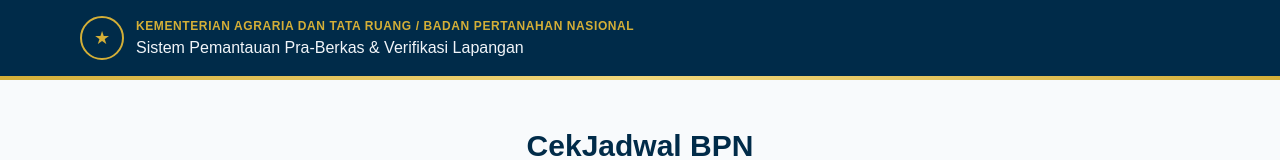
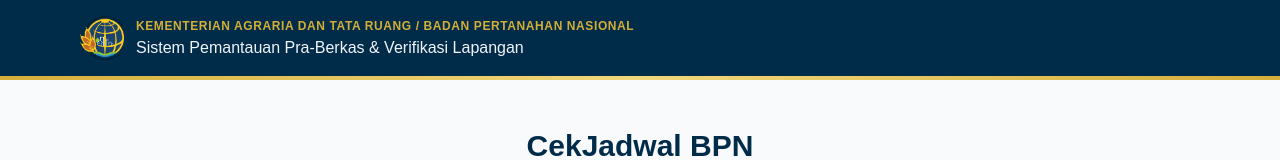
Before and after one commit to nesar123sbr/cekjadwal-bpn, a Next.js app: page / in a window 1280 px wide. Shown: the top 160 px of the page. Built offline with nearby package versions, Linux system fonts and the light colour scheme.

Commit message:
commit gatau keberapa

```diff
--- a/src/components/BrandHeader.tsx
+++ b/src/components/BrandHeader.tsx
@@ -1,3 +1,5 @@
+import Image from "next/image";
+
 export default function BrandHeader({
   children,
 }: {
@@ -6,12 +8,14 @@ export default function BrandHeader({
   return (
     <header className="bg-[#002B49] text-white">
       <div className="mx-auto flex max-w-6xl items-center gap-3 px-4 py-4">
-        <div
-          aria-hidden
-          className="flex h-11 w-11 shrink-0 items-center justify-center rounded-full border-2 border-[#D4AF37] text-lg text-[#D4AF37]"
-        >
-          ★
-        </div>
+        <Image
+          src="/logo-bpn.svg"
+          alt="Logo Kementerian ATR/BPN"
+          width={44}
+          height={44}
+          priority
+          className="h-11 w-11 shrink-0 object-contain"
+        />
         <div className="min-w-0 flex-1">
           <p className="text-[11px] font-semibold uppercase leading-tight tracking-wider text-[#D4AF37] sm:text-xs">
             Kementerian Agraria dan Tata Ruang /
--- a/src/components/admin/ReceiptModal.tsx
+++ b/src/components/admin/ReceiptModal.tsx
@@ -1,5 +1,6 @@
 "use client";
 
+import Image from "next/image";
 import { createPortal } from "react-dom";
 import { QRCodeSVG } from "qrcode.react";
 import type { ReceiptData } from "@/actions/application";
@@ -57,6 +58,16 @@ export default function ReceiptModal({
       <div className="w-full max-w-lg rounded-t-2xl bg-white p-5 sm:rounded-2xl">
         <article id="receipt-sheet" className="space-y-4 text-gray-900">
           <header className="border-b-2 border-[#D4AF37] pb-3 text-center">
+            <div className="mb-2 flex justify-center">
+              <Image
+                src="/logo-bpn.svg"
+                alt="Logo Kementerian ATR/BPN"
+                width={48}
+                height={48}
+                priority
+                className="h-12 w-12 object-contain"
+              />
+            </div>
             <p className="text-[11px] font-semibold uppercase leading-tight tracking-wider text-[#002B49]">
               Kementerian Agraria dan Tata Ruang /
               <br />
```
Also changed, not shown: public/logo-bpn.svg (added).
